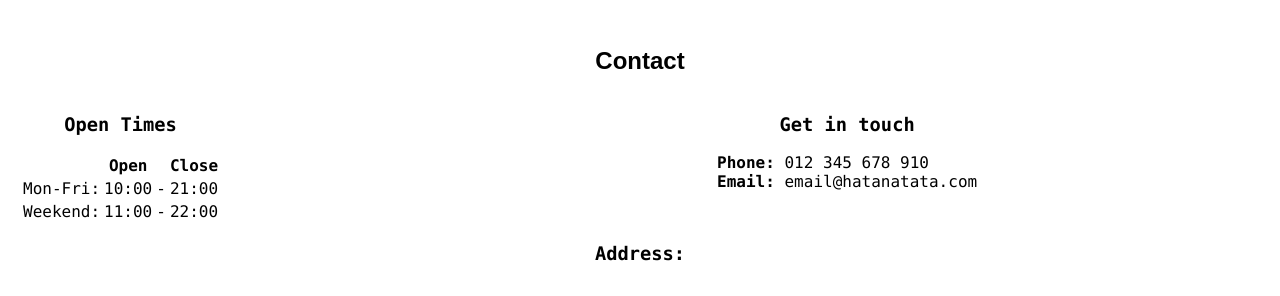
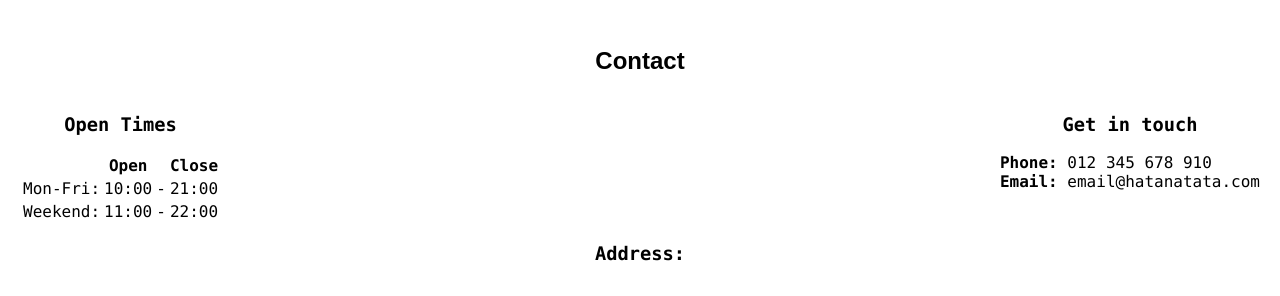
Before and after one commit to Anka-S/hata-na-tata-v1.0, a plain HTML site: page index.html in a window 1280 px wide. Shown: the part 1305-1601 px from the top of the page. Drawn offline with Linux system fonts and the light colour scheme; a script that the page names is missing.

Commit message:
add justify-content to contact-container to lay ' get in touch' block to the right

```diff
--- a/assets/CSS/styles.css
+++ b/assets/CSS/styles.css
@@ -93,7 +93,7 @@ footer > p {
 .contact-container {
     display: flex;
     flex-direction: row;
-    gap: 40%;
+    justify-content: space-between;
 }
 
 .flex-table{
@@ -102,6 +102,9 @@ footer > p {
 }
 .flex-right{
   order: 1;
+  display: block;
+  align-items: flex-end;
+  justify-content: flex-end;
 
 }
 .head{
```
